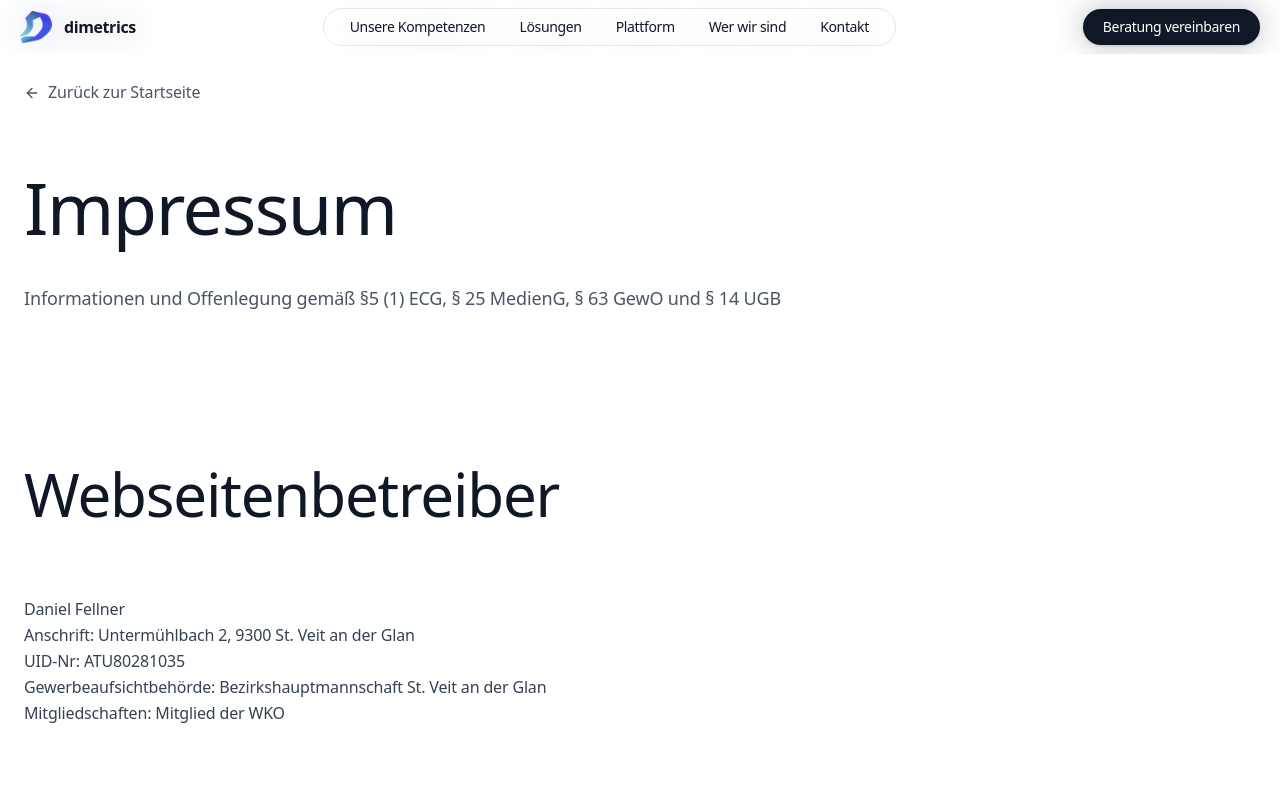
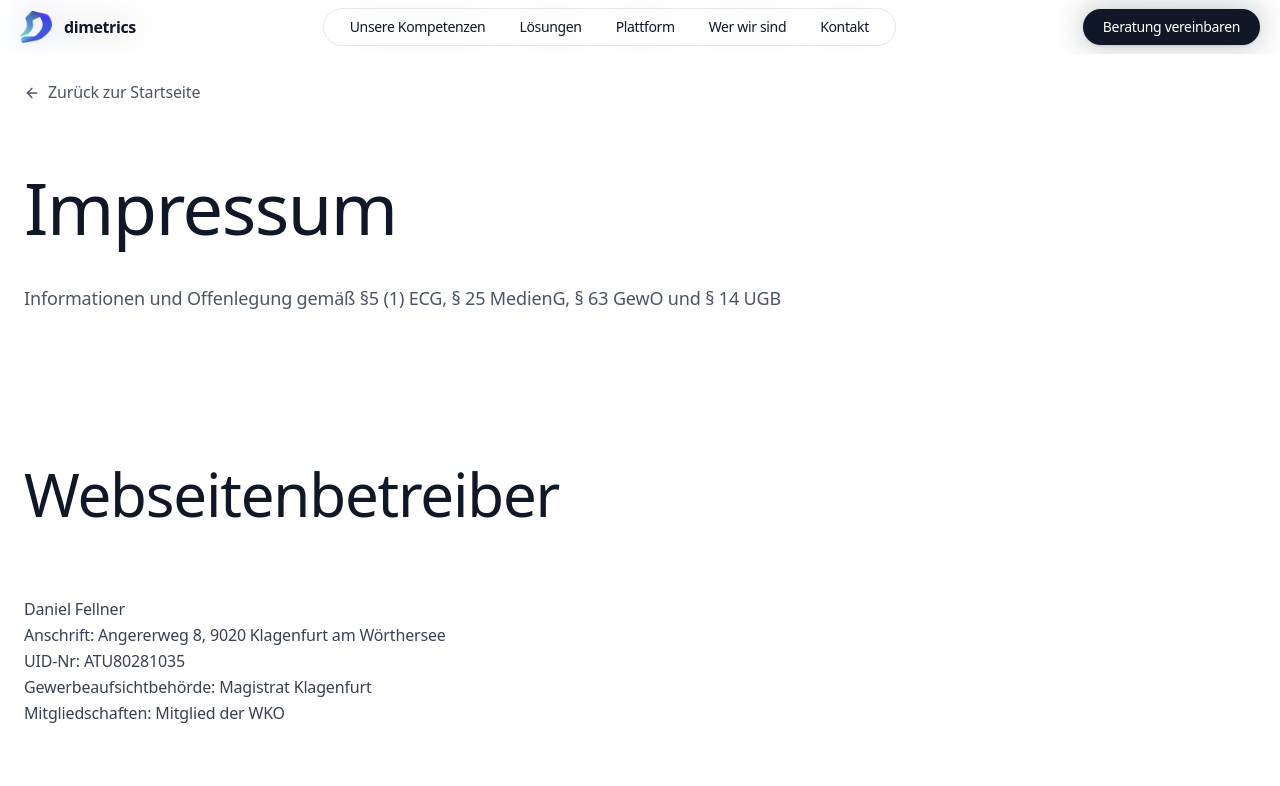
Before and after one commit to fellnerd/dimetrics, a Next.js app: page /impressum in a window 1280 px wide. Shown: the top 786 px of the page. Built offline with nearby package versions, Linux system fonts and the light colour scheme; a web font is replaced by a local one.

Commit message:
fix: update address to Angererweg 8, 9020 Klagenfurt am Wörthersee

```diff
--- a/src/app/impressum/page.tsx
+++ b/src/app/impressum/page.tsx
@@ -44,12 +44,12 @@ export default function ImpressumPage() {
                 <Typography.Body className="text-gray-700 leading-relaxed">
                   <strong>Daniel Fellner</strong>
                   <br />
-                  Anschrift: Untermühlbach 2, 9300 St. Veit an der Glan
+                  Anschrift: Angererweg 8, 9020 Klagenfurt am Wörthersee
                   <br />
                   <strong>UID-Nr:</strong> ATU80281035
                   <br />
                   <strong>Gewerbeaufsichtbehörde:</strong>{" "}
-                  Bezirkshauptmannschaft St. Veit an der Glan
+                  Magistrat Klagenfurt
                   <br />
                   <strong>Mitgliedschaften:</strong> Mitglied der WKO
                 </Typography.Body>
```
